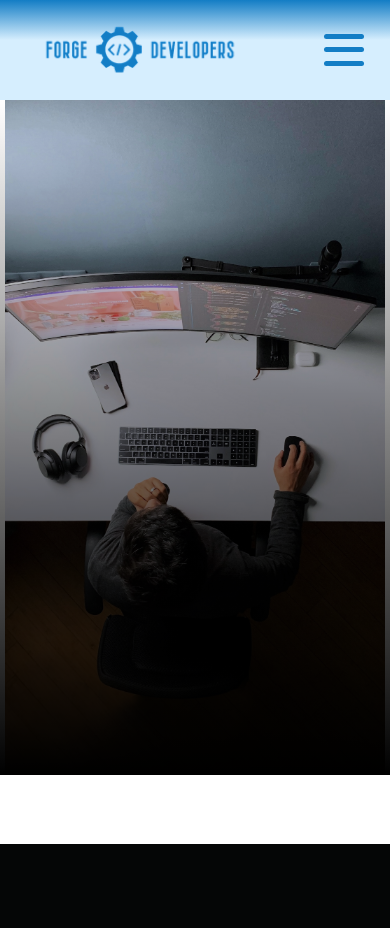
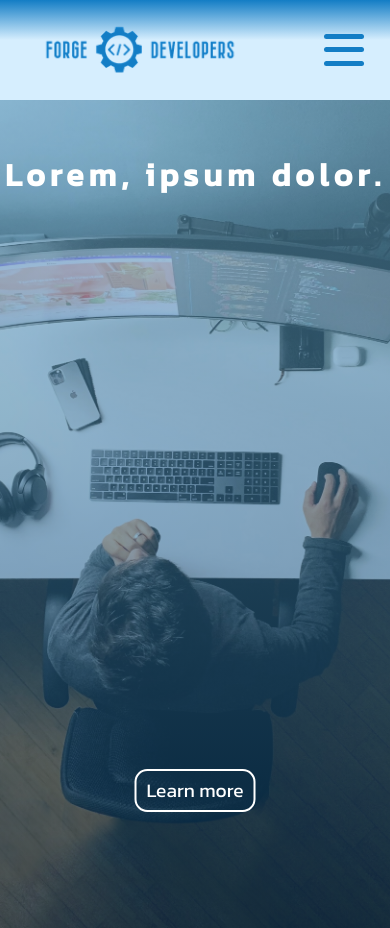
Before and after one commit to fornakter/buisness_card, a Flask app: page / in a window 390 px wide. Before the commit the page ends 844 px from the top, so only its background shows below. Run offline with Flask 2, Linux system fonts and the light colour scheme.

Commit message:
header for mobile

```diff
--- a/Templates/main.html
+++ b/Templates/main.html
@@ -41,6 +41,11 @@
         <span class="bar bar-3"></span>
       </div>
     </nav>
-    <header class="header"></header>
+    <header class="header">
+      <h1 class="main-title">Lorem, ipsum dolor.</h1>
+      <button class="header__button button button-learn-more">
+        Learn more
+      </button>
+    </header>
   </body>
 </html>
--- a/styles/_header.scss
+++ b/styles/_header.scss
@@ -1,10 +1,36 @@
 .header {
-  background: linear-gradient(to bottom, rgba(0, 0, 0, 0), rgba(0, 0, 0, 100)),
+  background: linear-gradient(
+      to bottom,
+      rgba(119, 186, 215, 0.578),
+      rgba(4, 58, 100, 0.578)
+    ),
     url(../source/images/header-mobile-bg.jpg);
-  height: 80vh;
+  height: 110vh;
   background-position: center;
-  background-size: contain;
+  background-size: cover;
   background-repeat: no-repeat;
+  text-align: center;
+  padding-top: 1px;
+
+  .main-title {
+    color: white;
+    margin-top: 150px;
+    letter-spacing: 5px;
+  }
+  button {
+    position: absolute;
+    bottom: 2rem;
+    transform: translate(-50%, 0);
+    transition: all 0.2s ease-in-out;
+    &:hover {
+      background-color: rgb(255, 255, 255);
+      transform: translate(-50%, -2px);
+      box-shadow: 0 5px 10px -5px rgb(103, 102, 102);
+      padding: 5px 20px;
+      color: var(--secondary-color);
+      border: 5px solid var(--secondary-color);
+    }
+  }
 }
 
 @media only screen and (min-width: 788px) {
--- a/styles/_navbar.scss
+++ b/styles/_navbar.scss
@@ -33,6 +33,7 @@ a {
     var(--main-color) 60%,
     var(--secondary-color)
   );
+  position: fixed;
 
   .logo {
     height: 100%;
--- a/styles/main.css
+++ b/styles/main.css
@@ -28,6 +28,7 @@ a {
   background-color: var(--main-color);
   position: relative;
   background: linear-gradient(to top, var(--main-color) 60%, var(--secondary-color));
+  position: fixed;
 }
 .navbar .logo {
   height: 100%;
@@ -153,11 +154,32 @@ a {
   }
 }
 .header {
-  background: linear-gradient(to bottom, rgba(0, 0, 0, 0), rgb(0, 0, 0)), url(../source/images/header-mobile-bg.jpg);
-  height: 80vh;
+  background: linear-gradient(to bottom, rgba(119, 186, 215, 0.578), rgba(4, 58, 100, 0.578)), url(../source/images/header-mobile-bg.jpg);
+  height: 110vh;
   background-position: center;
-  background-size: contain;
+  background-size: cover;
   background-repeat: no-repeat;
+  text-align: center;
+  padding-top: 1px;
+}
+.header .main-title {
+  color: white;
+  margin-top: 150px;
+  letter-spacing: 5px;
+}
+.header button {
+  position: absolute;
+  bottom: 2rem;
+  transform: translate(-50%, 0);
+  transition: all 0.2s ease-in-out;
+}
+.header button:hover {
+  background-color: rgb(255, 255, 255);
+  transform: translate(-50%, -2px);
+  box-shadow: 0 5px 10px -5px rgb(103, 102, 102);
+  padding: 5px 20px;
+  color: var(--secondary-color);
+  border: 5px solid var(--secondary-color);
 }
 
 @media only screen and (min-width: 788px) {
@@ -168,4 +190,13 @@ a {
     background-size: cover;
     background-repeat: no-repeat;
   }
+}
+button {
+  font-family: "Kanit", sans-serif;
+  background: none;
+  border: 2px solid white;
+  padding: 5px 10px;
+  border-radius: 0.8rem;
+  color: white;
+  font-size: 1.2rem;
 }/*# sourceMappingURL=main.css.map */
--- a/styles/main.scss
+++ b/styles/main.scss
@@ -1,3 +1,13 @@
 @import "navbar";
 @import "hamburger";
 @import "header";
+
+button {
+  font-family: "Kanit", sans-serif;
+  background: none;
+  border: 2px solid white;
+  padding: 5px 10px;
+  border-radius: 0.8rem;
+  color: white;
+  font-size: 1.2rem;
+}
```
Also changed, not shown: 1 other file.
